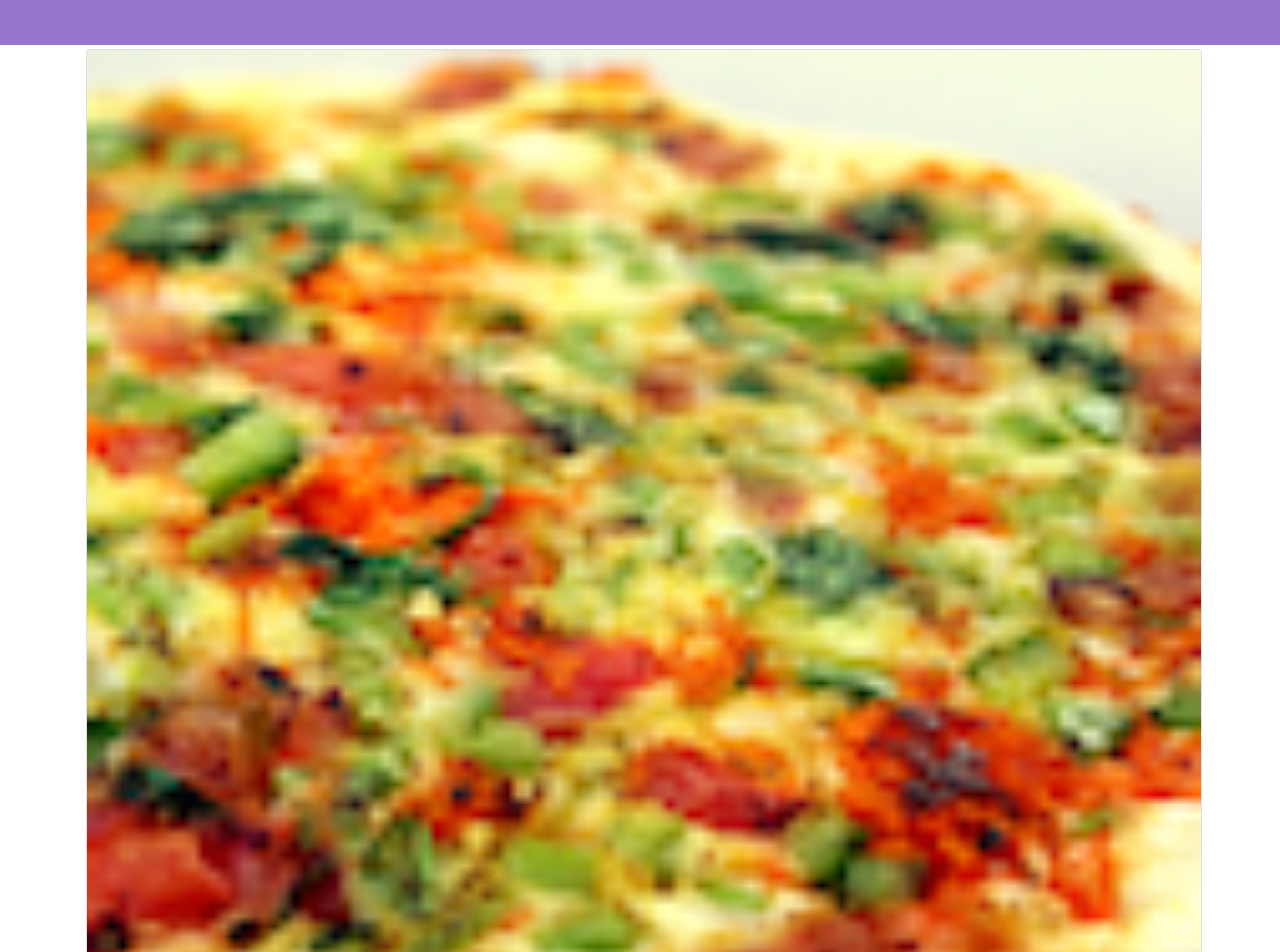
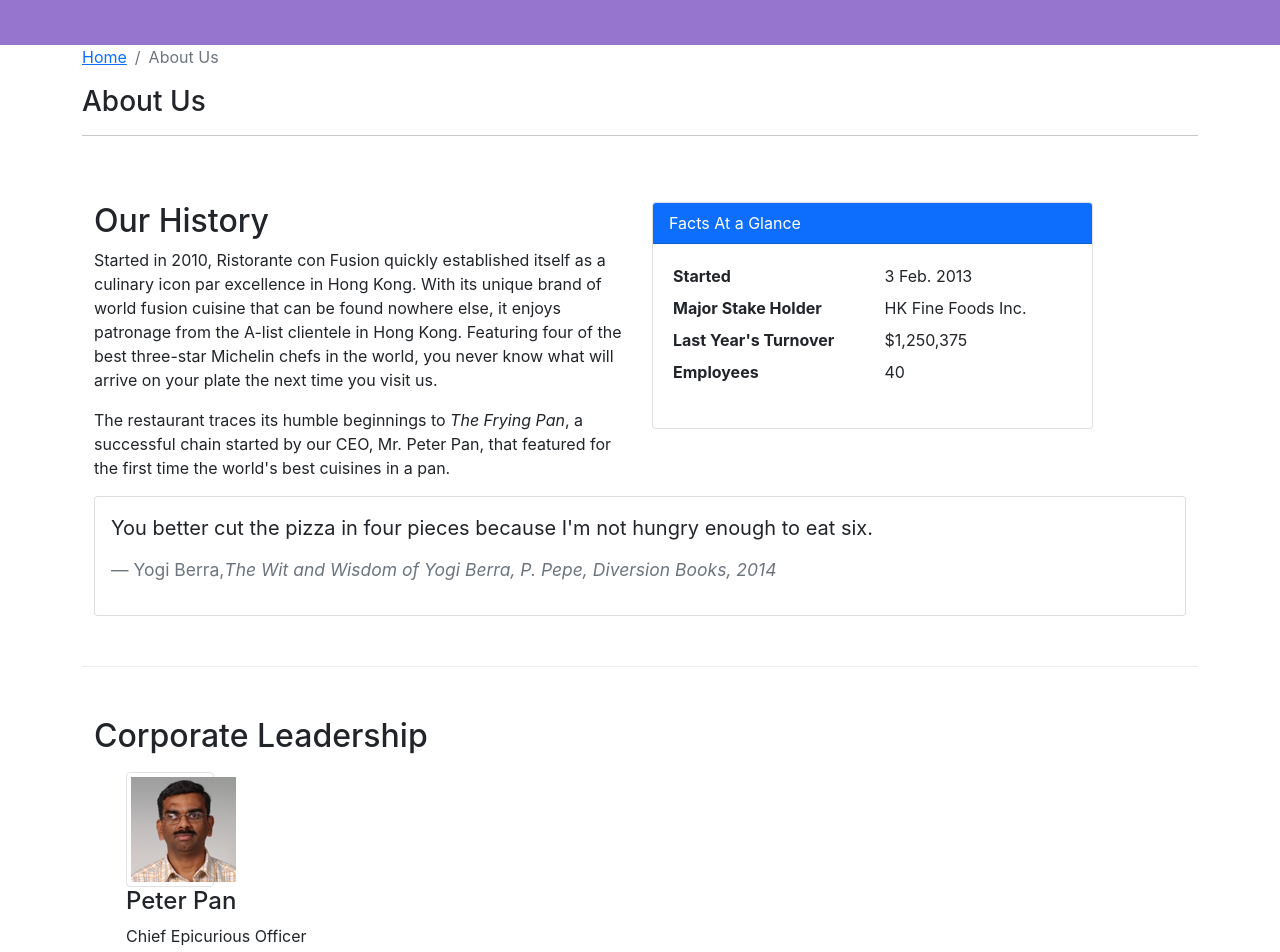
Before and after one commit to Yash6900/React, a React (Create React App) app: page /aboutus in a window 1280 px wide. Before the commit this address led to /home. Shown: the part 420-1372 px from the top of the page. Built offline with nearby package versions, Linux system fonts and the light colour scheme.

Commit message:
2nd Assignment

```diff
--- /dev/null
+++ b/src/components/AboutComponent.js
@@ -0,0 +1,98 @@
+import React from 'react';
+import { Breadcrumb, BreadcrumbItem, Card, CardBody, CardHeader, Media } from 'reactstrap';
+import { Link } from 'react-router-dom';
+
+function About(props) {
+
+    const RenderLeader = (props) => {
+        const leader = props.leader
+        return (
+            <Media className = 'col-12 mb-4 mt-0'>
+                <Media left className ="mr-5 img-thumbnail col-1">
+                    <img src = {leader.image}/>
+                </Media>
+                <Media body className="col-12 mb-4" >
+                    <Media heading>{leader.name}</Media>
+                    <p>{leader.designation}
+                    </p>
+                    <p>
+                        {leader.description}
+                    </p>
+                </Media>
+            </Media>
+        )
+    }
+
+    const leaders = props.leaders.map((leader) => {
+        return (
+            <RenderLeader leader = {leader} key = {leader.id}/>
+        );
+    });
+
+    return(
+
+        <div className="container">
+            <div className="row">
+                <Breadcrumb>
+                    <BreadcrumbItem><Link to="/home">Home</Link></BreadcrumbItem>
+                    <BreadcrumbItem active>About Us</BreadcrumbItem>
+                </Breadcrumb>
+                <div className="col-12">
+                    <h3>About Us</h3>
+                    <hr />
+                </div>
+            </div>
+            <div className="row row-content">
+                <div className="col-12 col-md-6">
+                    <h2>Our History</h2>
+                    <p>Started in 2010, Ristorante con Fusion quickly established itself as a culinary icon par excellence in Hong Kong. With its unique brand of world fusion cuisine that can be found nowhere else, it enjoys patronage from the A-list clientele in Hong Kong.  Featuring four of the best three-star Michelin chefs in the world, you never know what will arrive on your plate the next time you visit us.</p>
+                    <p>The restaurant traces its humble beginnings to <em>The Frying Pan</em>, a successful chain started by our CEO, Mr. Peter Pan, that featured for the first time the world's best cuisines in a pan.</p>
+                </div>
+                <div className="col-12 col-md-5">
+                    <Card>
+                        <CardHeader className="bg-primary text-white">Facts At a Glance</CardHeader>
+                        <CardBody>
+                            <dl className="row p-1">
+                                <dt className="col-6">Started</dt>
+                                <dd className="col-6">3 Feb. 2013</dd>
+                                <dt className="col-6">Major Stake Holder</dt>
+                                <dd className="col-6">HK Fine Foods Inc.</dd>
+                                <dt className="col-6">Last Year's Turnover</dt>
+                                <dd className="col-6">$1,250,375</dd>
+                                <dt className="col-6">Employees</dt>
+                                <dd className="col-6">40</dd>
+                            </dl>
+                        </CardBody>
+                    </Card>
+                </div>
+                <div className="col-12">
+                    <Card>
+                        <CardBody className="bg-faded">
+                            <blockquote className="blockquote">
+                                <p className="mb-0">You better cut the pizza in four pieces because
+                                    I'm not hungry enough to eat six.</p>
+                                    <br></br>
+                                <footer className="blockquote-footer">Yogi Berra,
+                                <cite title="Source Title">The Wit and Wisdom of Yogi Berra,
+                                    P. Pepe, Diversion Books, 2014</cite>
+                                </footer>
+                            </blockquote>
+                        </CardBody>
+                    </Card>
+                </div>
+            </div>
+            <div className="row row-content">
+                <div className="col-12">
+                    <h2>Corporate Leadership</h2>
+                </div>
+                <div className="col-12">
+                    <Media list className = 'pl-0 mt-2'>
+                        {leaders}
+                    </Media>
+                </div>
+            </div>
+        </div>
+    );
+}
+
+export default About;
--- a/src/components/MainComponent.js
+++ b/src/components/MainComponent.js
@@ -1,78 +1,58 @@
-import React, {Component} from 'react';
-import Home from './HomeComponent';
-import Menu from './MenuComponent';
-import Contact from './ContactComponent';
-import DishDetail   from './DishDetailComponent';
-import Header from './HeaderComponent';
-import Footer from './FooterComponent';
-import {DISHES} from '../shared/dishes';
-import {COMMENTS} from '../shared/comments';
-import {LEADERS} from '../shared/leaders';
-import {PROMOTIONS} from '../shared/promotions';
-import {Switch,Route,Redirect} from 'react-router-dom';
-
-
-
-
-
-
-
-
-
-
-
+import React, { Component } from 'react';
+import Menu from './MenuComponent'
+import DishDetail from './DishDetailComponent'
+import Header from './HeaderComponent'
+import Footer from './FooterComponent'
+import Home from './HomeComponent'
+import { Switch, Route, Redirect } from 'react-router-dom'
+import Contact from './ContactComponent'
+import About from './AboutComponent'
+import { DISHES } from '../shared/dishes'
+import { COMMENTS } from '../shared/comments'
+import { LEADERS } from '../shared/leaders'
+import { PROMOTIONS } from '../shared/promotions'
 class Main extends Component {
-
-  constructor(props){
-    super(props);
-    this.state={
-      dishes:DISHES,
-      comments:COMMENTS,
-      promotions:PROMOTIONS,
-      leaders:LEADERS
-    };
+  constructor(props) {
+    super(props)
+    this.state = {
+      dishes: DISHES,
+      comments: COMMENTS,
+      leaders: LEADERS,
+      promotions: PROMOTIONS
+    }
   }
-
-
-
-
-  render(){
-
-    const HomePage = ()=>{
-      return(
-        <Home dish={this.state.dishes.filter((dish) => dish.featured)[0]}
-        promotion={this.state.promotions.filter((promo) => promo.featured)[0]}
-        leader={this.state.leaders.filter((leader) => leader.featured)[0]}
+  render() {
+    const HomePage = () => {
+      return (
+        <Home
+          dish = {this.state.dishes.filter((dish)=> dish.featured)[0] }
+          promotion = {this.state.promotions.filter((promotion) => promotion.featured)[0]}
+          leader = {this.state.leaders.filter((leader) => leader.featured)[0]}
         />
       )
     }
-
     const DishWithId = ({match}) => {
       return(
-        <DishDetail dish={this.state.dishes.filter((dish)=> dish.id === parseInt(match.params.dishId,10))[0]}
-        comments={this.state.comments.filter((comment) => comment.dishId === parseInt(match.params.dishId,10))}/>
-      );
+        <DishDetail
+          dish = {this.state.dishes.filter((dish) => dish.id === parseInt(match.params.dishId))[0]}
+          comments = {this.state.comments.filter((comment) => comment.dishId === parseInt(match.params.dishId))}
+        />
+      )
     }
-
-  return (
-    <div >
-      <Header />
-      <Switch>
-        <Route path="/home" component={HomePage}/>
-        <Route exact path="/menu" component={()=><Menu dishes={this.state.dishes}/>}/>
-        <Route path="/menu/:dishId" component={DishWithId} />
-        <Route exact path ="/contactus" component={Contact}/>
-        <Redirect to ="/home" />
-      </Switch>
-
-
-        <Footer />
-
-
-
-    </div>
-  );
+    return (
+      <div>
+        <Header/>
+        <Switch>
+          <Route path = "/home" component = { HomePage } />
+          <Route exact path = "/menu" component = { () => <Menu dishes = {this.state.dishes} /> } />
+          <Route path = "/menu/:dishId" component = { DishWithId } />
+          <Route exact path = "/contactus" component = { Contact } />
+          <Route exact path = "/aboutus" component = { () => <About leaders = {this.state.leaders} /> } />
+          <Redirect to = '/home' />
+        </Switch>
+        <Footer/>
+      </div>
+    );
   }
 }
-
 export default Main;
```
